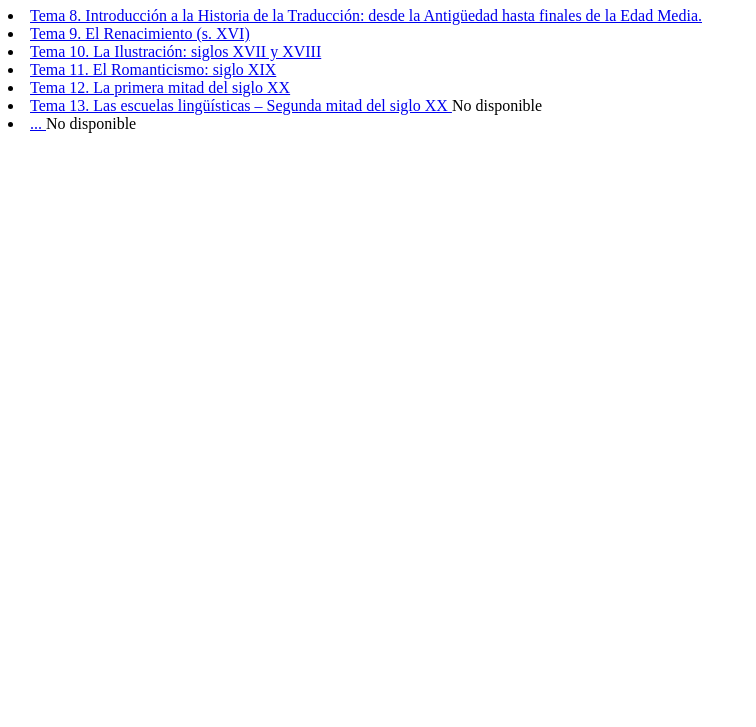
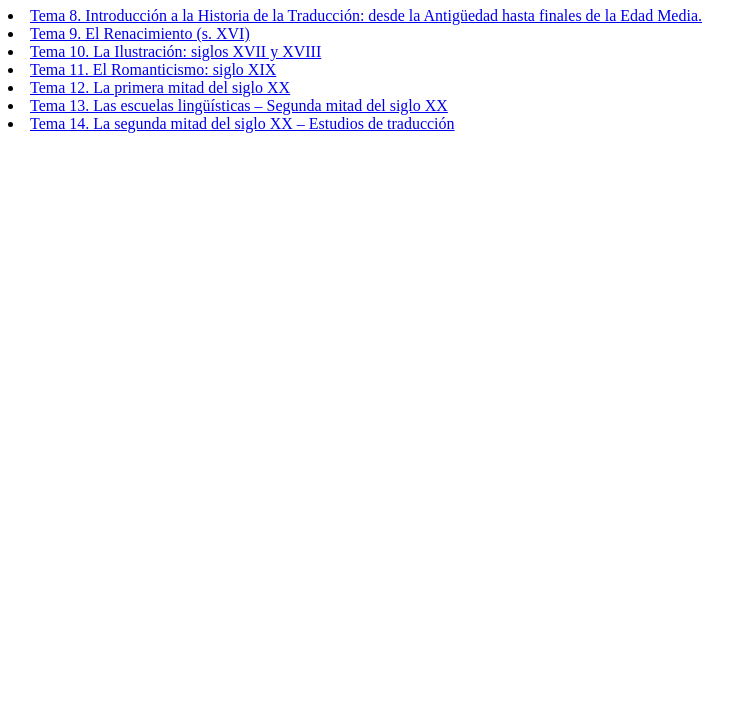
Before and after one commit to anaperezserrano/TEIhistoria, a plain HTML site: page index.html in a window 1280 px wide. Shown: the part 73-800 px from the top of the page, without its empty margins (0-756 px from the left). Drawn offline with Linux system fonts and the light colour scheme.

Commit message:
Update index.html

```diff
--- a/index.html
+++ b/index.html
@@ -11,6 +11,6 @@
     <li><a href="test10.html"> Tema 10. La Ilustración: siglos XVII y XVIII </a></li>
     <li><a href="test11.html"> Tema 11. El Romanticismo: siglo XIX </a></li>
     <li><a href="test12.html"> Tema 12. La primera mitad del siglo XX </a></li>
-    <li><a href="test13.html"> Tema 13. Las escuelas lingüísticas – Segunda mitad del siglo XX </a>No disponible</li>
-    <li><a href="test14.html"> ... </a> No disponible</li>
+    <li><a href="test13.html"> Tema 13. Las escuelas lingüísticas – Segunda mitad del siglo XX </a></li>
+    <li><a href="test14.html"> Tema 14. La segunda mitad del siglo XX – Estudios de traducción</a> </li>
 </body>
```
